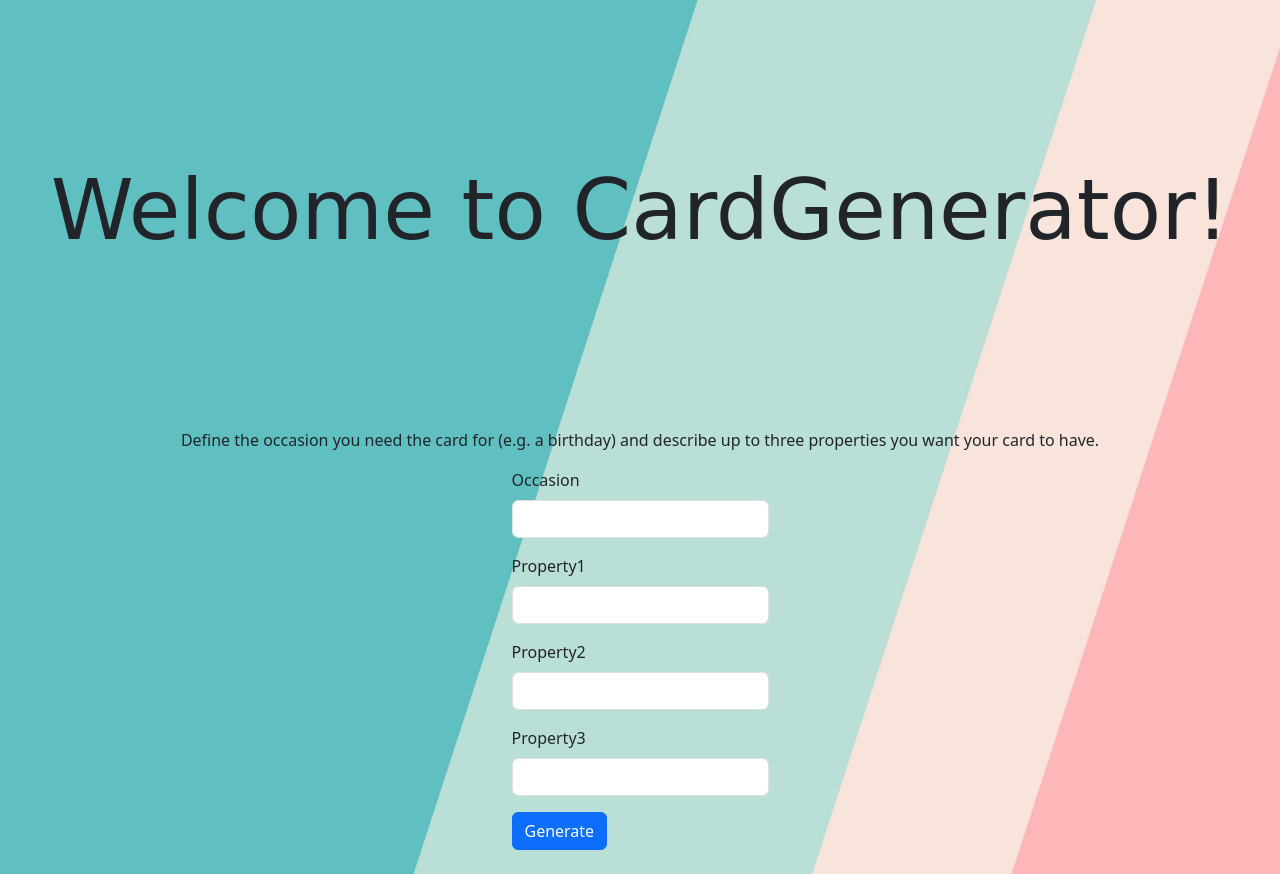
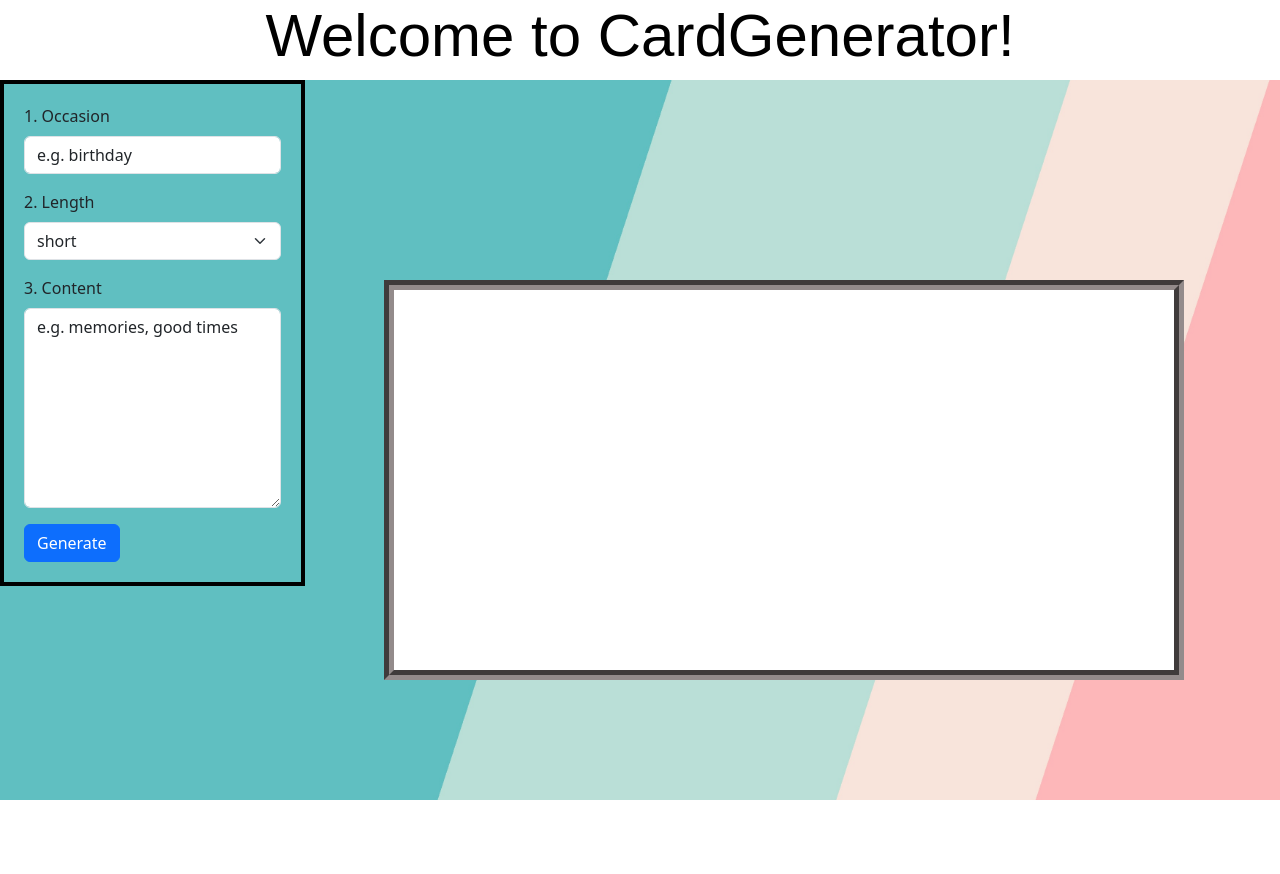
Before and after one commit to timruet/CardGenerator, a Flask app: page / in a window 1280 px wide. After the commit the page ends 800 px from the top, so only its background shows below. Run offline with Flask 3, Linux system fonts and the light colour scheme; some libraries are stand-ins or nearby versions.

Commit message:
changed environment

```diff
--- a/app/forms.py
+++ b/app/forms.py
@@ -1,10 +1,9 @@
 from flask_wtf import FlaskForm
-from wtforms import StringField, PasswordField, BooleanField, SubmitField, TextAreaField
+from wtforms import StringField, PasswordField, BooleanField, SubmitField, TextAreaField, SelectField
 from wtforms.validators import DataRequired, ValidationError, Email, EqualTo, Length
 
 class PromptForm(FlaskForm):
-    occasion = StringField('Occasion', validators=[DataRequired()])
-    text1 = StringField('Property1')
-    text2 = StringField('Property2')
-    text3 = StringField('Property3')
+    occasion = StringField('1. Occasion', validators=[DataRequired()], default="e.g. birthday")
+    length = SelectField('2. Length', choices=['short', 'medium length','long'], validators=[DataRequired()])
+    content = TextAreaField('3. Content', render_kw={'style': 'height: 200px'}, default="e.g. memories, good times")
     submit = SubmitField('Generate')
--- a/app/routes.py
+++ b/app/routes.py
@@ -10,16 +10,17 @@ def index():
     form = PromptForm()
     if form.validate_on_submit():
         occasionData = form.occasion.data
-        property1Data = form.text1.data
-        property2Data = form.text2.data
-        property3Data = form.text3.data
+        contentData = form.content.data
+        length = form.length.data
         openai.api_key = "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"
         response = openai.ChatCompletion.create(
         model = "gpt-3.5-turbo",
-        temperature = 0.2,
-        max_tokens = 200,
-        messages = [{"role": "system", "content": f"You are writing a card"},
-                    {"role": "user", "content": f"Write a card for a {occasionData} that is about: {property1Data}, {property2Data}, {property3Data}"}])
+        temperature = 0.5,
+        max_tokens = 1000,
+        messages = [{"role": "system", "content": f"You are writing a card with"},
+                    {"role": "user", "content": f"Write a {length} card for a {occasionData} that is about: {contentData}"}])
         text = response['choices'][0]['message']['content']
+        print(text)
+        text.replace('>', '')
         flash(text)
     return render_template('index.html', title='Home', form=form)
--- a/app/static/main.css
+++ b/app/static/main.css
@@ -5,19 +5,60 @@ body{
     background-size: cover;
 }
 
-div.form{
-    display: block;
-    text-align: center;
+h1{
+    font-family: sans-serif;
+    font-size: 60px;
+    color: Black;
+}
+
+div#header{
+    height: auto;
+    width: auto;
+    overflow: hidden;
+    background-color: white;
+}
+
+/*
+div#border{
+    border: 0px solid black;
+    height: 800px;
+    width: 1600px;
+    overflow: hidden;
+    margin: 0 auto;
+    margin-top: 50px;
+}
+*/
+div#input-form{
+    position: relative;
+    width: auto;
+    float: left;
+    top: 25%;
+    padding: 20px;
+    border: 4px solid black;
 }
 form{
     display: inline-block;
-    margin-left: auto;
-    margin-right: auto;
     text-align: left;
 }
 
-h1{
-    line-height: 5;
-    font-family: cursive;
-    font-size: 84px;
+
+div#blank{
+    position: absolute;
+    background: white;
+    height: auto;
+    width: 800px;
+    min-height: 400px;
+    border: 10px groove rgb(147, 139, 139);
+    float: right;
+    top: 35%;
+    left: 30%;
 }
+
+div#result{
+    float: inherit;
+    height: auto;
+}
+
+p#result{
+    padding:0;
+}
--- a/app/templates/index.html
+++ b/app/templates/index.html
@@ -5,19 +5,19 @@
 {% block styles %}
 {{super()}}
 <link rel="stylesheet"
-      href="{{url_for('static', filename='main.css')}}">
+  href="{{url_for('static', filename='main.css')}}">
 {% endblock %}
 
 {% block content %}
-    <h1>Welcome to CardGenerator!</h1>
-    <p>Define the occasion you need the card for (e.g. a birthday) and describe up to three properties you want your card to have. </p>
+<div id="header"> <h1>Welcome to CardGenerator!</h1> </div>
+    <div id="input-form">
     {% if form %}
-    <div class="form">
       {{ wtf.render_form(form) }}
     </div>
-    <br>
     {% endif %}
+    <div id="blank">
     {% for mesg in get_flashed_messages() %}
-      <p>{{ mesg }}</p>>
+      <div id="result"> <p id="result">{{ mesg }}</p> </div>
     {% endfor %}
+    </div>
 {% endblock %}
```
Also changed, not shown: requirements.txt (deleted, +0 -154 lines), app/static/img/card.jpg (added), app/static/img/cardCut.png (added), app/static/img/neutral.jpg (added), 4 other files.
